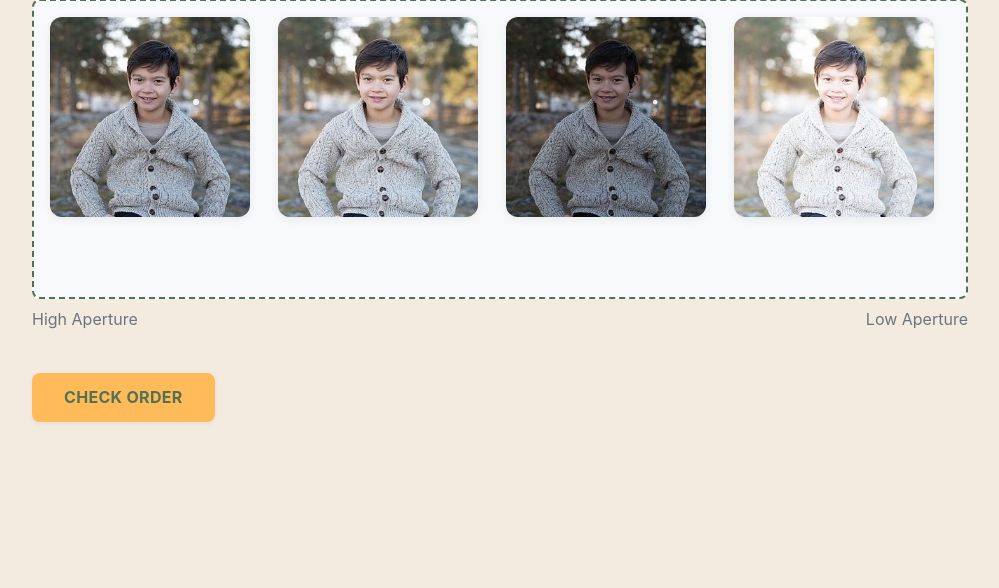
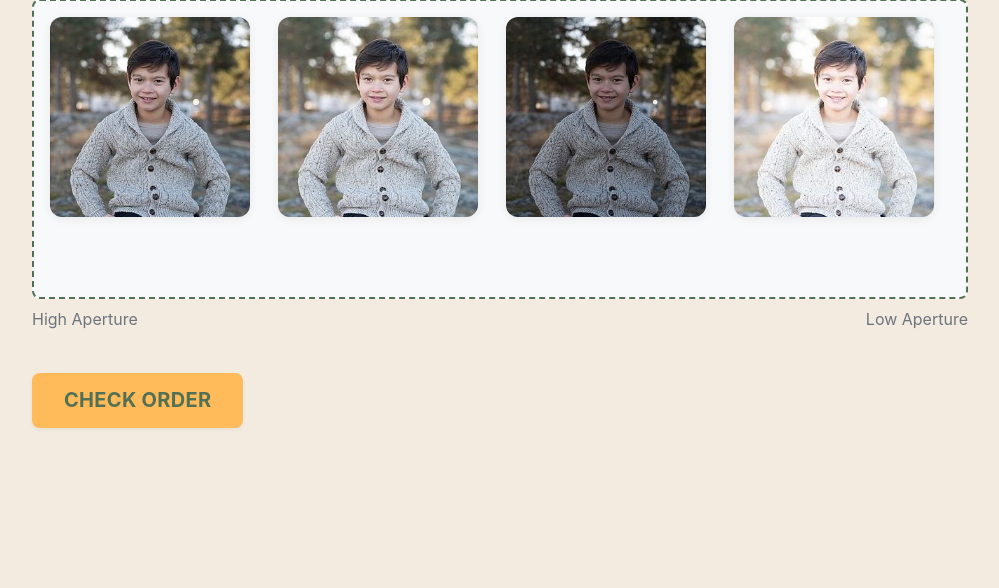
Before and after one commit to jyshin04/exposure-triangle, a Flask app: page /quiz/2 in a window 1280 px wide. Shown: the part 267-855 px from the top of the page, without its empty margins (140-1139 px from the left). Before the commit the page ends 689 px from the top, so only its background shows below. Run offline with Flask 3, Linux system fonts and the light colour scheme; some libraries are stand-ins or nearby versions; some web fonts are replaced.

Commit message:
Fixed button inconsistencies

```diff
--- a/templates/quiz_2.html
+++ b/templates/quiz_2.html
@@ -28,7 +28,7 @@
 
     <div class="d-flex justify-content-between align-items-end mt-auto py-3">
 
-        <button class="btn btn-black mt-4" onclick="checkOrder()">CHECK ORDER</button>
+        <button class="btn btn-black btn-lg mt-4" onclick="checkOrder()">CHECK ORDER</button>
 
         <a href="{{ url_for('show_quiz', question_id=next_id) if next_id else url_for('results') }}"
            class="btn btn-primary btn-lg"
--- a/templates/sort_iso.html
+++ b/templates/sort_iso.html
@@ -28,7 +28,7 @@
 
     <div class="d-flex justify-content-between align-items-end mt-auto py-3">
 
-        <button class="btn btn-black mt-4" onclick="checkOrder()">CHECK ORDER</button>
+        <button class="btn btn-black btn-lg mt-4" onclick="checkOrder()">CHECK ORDER</button>
         <a href="/quiz/8"
            class="btn btn-primary btn-lg"
            id="next-btn"
--- a/templates/sort_shutter_speed.html
+++ b/templates/sort_shutter_speed.html
@@ -28,7 +28,7 @@
 
     <div class="d-flex justify-content-between align-items-end mt-auto py-3">
 
-        <button class="btn btn-black mt-4" onclick="checkOrder()">CHECK ORDER</button>
+        <button class="btn btn-black btn-lg mt-4" onclick="checkOrder()">CHECK ORDER</button>
         <a href="{{ url_for('show_quiz', question_id=next_id) if next_id else url_for('results') }}"
            class="btn btn-primary btn-lg"
            id="next-btn"
```
